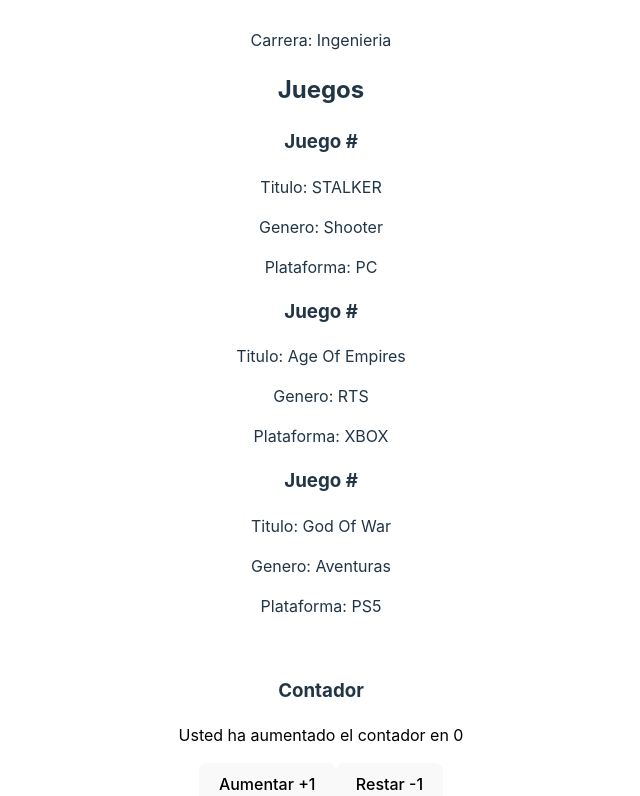
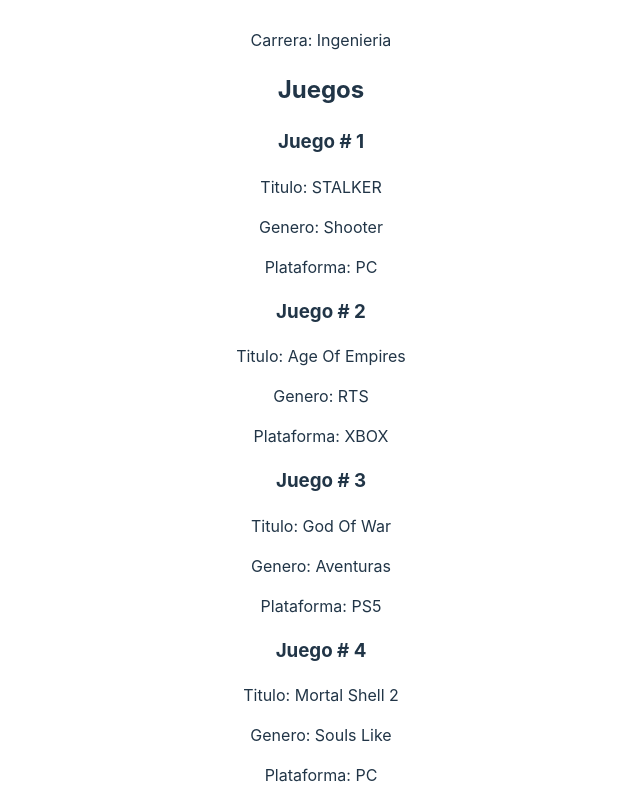
Before and after one commit to Mixtrixjr/LearningReact, a React (Vite) app: page / in a window 1280 px wide. Shown: the part 764-1560 px from the top of the page, without its empty margins (319-959 px from the left). Built offline with nearby package versions, Linux system fonts and the light colour scheme.

Commit message:
primer commit rama develop

```diff
--- a/src/App.tsx
+++ b/src/App.tsx
@@ -15,8 +15,10 @@
 
   const listajuegos = [
     {id: 1, Nombre: "STALKER", Genero:"Shooter", Plataforma:"PC"},
-    {id: 1, Nombre: "Age Of Empires", Genero:"RTS", Plataforma:"XBOX"},
-    {id: 1, Nombre: "God Of War", Genero:"Aventuras", Plataforma:"PS5"}
+    {id: 2, Nombre: "Age Of Empires", Genero:"RTS", Plataforma:"XBOX"},
+    {id: 3, Nombre: "God Of War", Genero:"Aventuras", Plataforma:"PS5"},
+    {id: 4, Nombre: "Mortal Shell 2", Genero:"Souls Like", Plataforma:"PC"}
+
   ]
   return (
 
@@ -42,6 +44,7 @@
   {listajuegos.map((juego)=>(
     <Juegos
     key={juego.id}
+    id={juego.id}
     titulo={juego.Nombre}
     genero={juego.Genero}
     plataforma={juego.Plataforma}>
```
